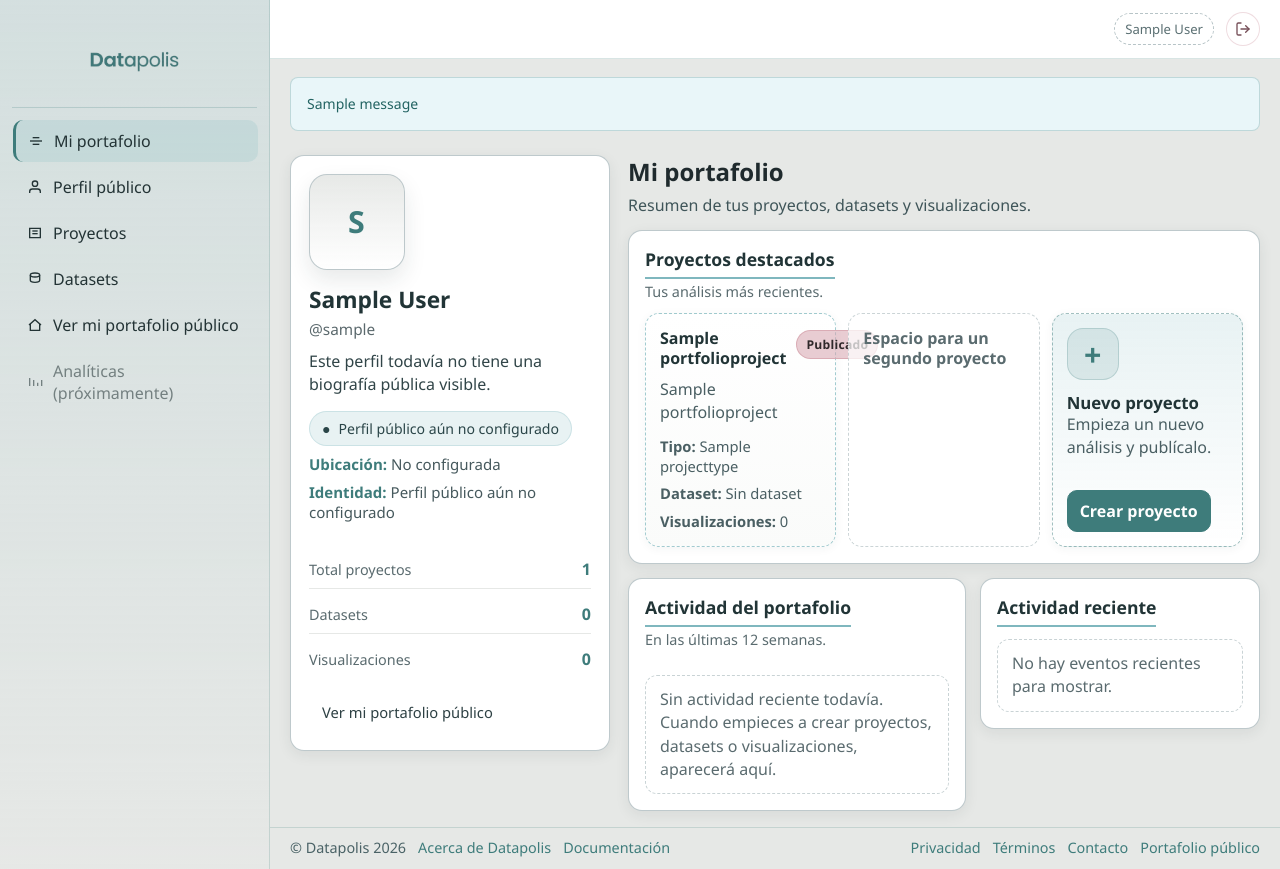
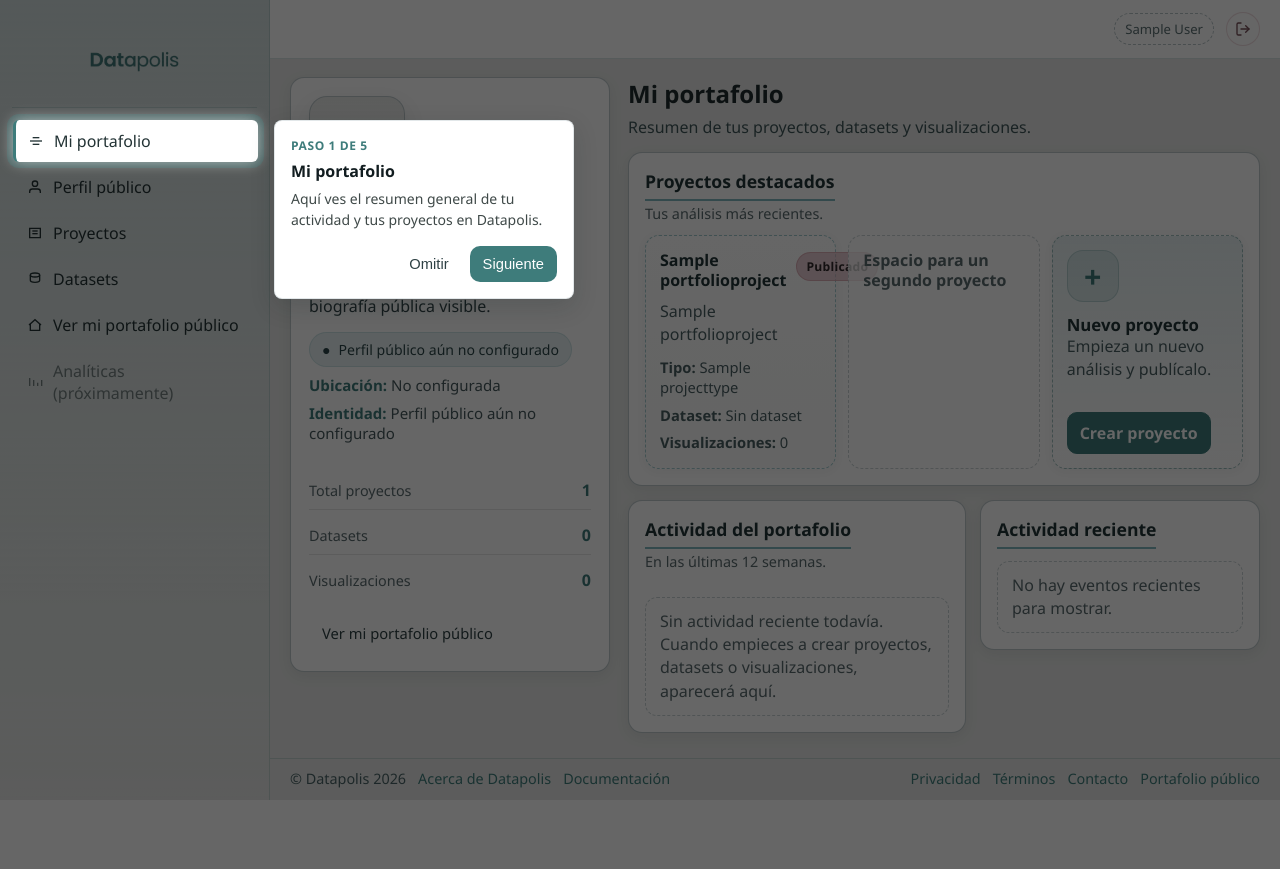
Before and after one commit to jpierre09/datapolis, a Django app: page /dashboard/ in a window 1280 px wide. After the commit the page ends 800 px from the top, so only its background shows below. Run offline with Django 5.2, Linux system fonts and the light colour scheme; a user stored in the database is signed in; tables that the repository leaves empty hold one stand-in row (values such as "Sample post"); one stand-in notice (Sample message) is shown; data that the repository does not hold is empty; some libraries are stand-ins or nearby versions.

Commit message:
Welcome to datapolis tour

```diff
--- a/apps/dashboard/templates/dashboard/base_dashboard.html
+++ b/apps/dashboard/templates/dashboard/base_dashboard.html
@@ -35,15 +35,7 @@
 
         <main class="content">
           <div id="dashboard-subtle-shimmer"></div>
-          {% if messages %}
-            <div class="dashboard-messages">
-              {% for message in messages %}
-                <div class="dashboard-message {% if 'error' in message.tags %}dashboard-message-error{% elif 'warning' in message.tags %}dashboard-message-warning{% else %}dashboard-message-success{% endif %}">
-                  {{ message }}
-                </div>
-              {% endfor %}
-            </div>
-          {% endif %}
+          {% include "dashboard/partials/flash_messages.html" %}
           {% include "dashboard/partials/breadcrumbs.html" %}
           {% block dashboard_content %}{% endblock %}
         </main>
@@ -104,5 +96,7 @@
         }, 200);
       });
     </script>
+
+    {% include "dashboard/partials/welcome_tour.html" %}
   </body>
 </html>
--- /dev/null
+++ b/apps/dashboard/templates/dashboard/partials/flash_messages.html
@@ -0,0 +1,55 @@
+{% if messages %}
+  <div class="dashboard-flash-stack">
+    {% for message in messages %}
+      <div class="dashboard-flash dashboard-flash-{% if 'error' in message.tags %}error{% elif 'warning' in message.tags %}warning{% elif 'info' in message.tags or 'debug' in message.tags %}info{% else %}success{% endif %}">
+        <div class="dashboard-flash-icon">
+          {% if 'error' in message.tags %}
+            <svg width="20" height="20" viewBox="0 0 24 24" fill="none" stroke="currentColor" stroke-width="2" stroke-linecap="round" stroke-linejoin="round"><circle cx="12" cy="12" r="10"/><line x1="12" y1="8" x2="12" y2="12"/><line x1="12" y1="16" x2="12.01" y2="16"/></svg>
+          {% elif 'warning' in message.tags %}
+            <svg width="20" height="20" viewBox="0 0 24 24" fill="none" stroke="currentColor" stroke-width="2" stroke-linecap="round" stroke-linejoin="round"><path d="M10.29 3.86 1.82 18a2 2 0 0 0 1.71 3h16.94a2 2 0 0 0 1.71-3L13.71 3.86a2 2 0 0 0-3.42 0Z"/><line x1="12" y1="9" x2="12" y2="13"/><line x1="12" y1="17" x2="12.01" y2="17"/></svg>
+          {% elif 'info' in message.tags or 'debug' in message.tags %}
+            <svg width="20" height="20" viewBox="0 0 24 24" fill="none" stroke="currentColor" stroke-width="2" stroke-linecap="round" stroke-linejoin="round"><circle cx="12" cy="12" r="10"/><line x1="12" y1="16" x2="12" y2="12"/><line x1="12" y1="8" x2="12.01" y2="8"/></svg>
+          {% else %}
+            <svg width="20" height="20" viewBox="0 0 24 24" fill="none" stroke="currentColor" stroke-width="2" stroke-linecap="round" stroke-linejoin="round"><path d="M22 11.08V12a10 10 0 1 1-5.93-9.14"/><polyline points="22 4 12 14.01 9 11.01"/></svg>
+          {% endif %}
+        </div>
+        <div class="dashboard-flash-body">
+          <h4 class="dashboard-flash-title">
+            {% if 'error' in message.tags %}Error
+            {% elif 'warning' in message.tags %}Advertencia
+            {% elif 'info' in message.tags or 'debug' in message.tags %}Información
+            {% else %}Éxito{% endif %}
+          </h4>
+          <p class="dashboard-flash-text">{{ message }}</p>
+        </div>
+        <button type="button" class="dashboard-flash-close" aria-label="Descartar mensaje">
+          <svg width="16" height="16" viewBox="0 0 24 24" fill="none" stroke="currentColor" stroke-width="2" stroke-linecap="round" stroke-linejoin="round"><line x1="18" y1="6" x2="6" y2="18"/><line x1="6" y1="6" x2="18" y2="18"/></svg>
+        </button>
+      </div>
+    {% endfor %}
+  </div>
+  <script>
+    (function () {
+      function dismiss(toast) {
+        if (!toast || toast.dataset.dismissed) return;
+        toast.dataset.dismissed = 'true';
+        toast.classList.add('dashboard-flash-out');
+        setTimeout(function () {
+          toast.remove();
+        }, 300);
+      }
+
+      document.querySelectorAll('.dashboard-flash').forEach(function (toast) {
+        var closeBtn = toast.querySelector('.dashboard-flash-close');
+        if (closeBtn) {
+          closeBtn.addEventListener('click', function () {
+            dismiss(toast);
+          });
+        }
+        setTimeout(function () {
+          dismiss(toast);
+        }, 4000);
+      });
+    })();
+  </script>
+{% endif %}
--- a/apps/dashboard/templates/dashboard/partials/sidebar.html
+++ b/apps/dashboard/templates/dashboard/partials/sidebar.html
@@ -8,24 +8,24 @@
     </div>
   </div>
   <nav>
-    <a href="{% url 'dashboard:overview' %}" class="{% if dashboard_section == 'overview' %}active{% endif %}">
+    <a href="{% url 'dashboard:overview' %}" data-tour="overview" class="{% if dashboard_section == 'overview' %}active{% endif %}">
       <svg class="sidebar-link-icon" viewBox="0 0 24 24" fill="none" stroke="currentColor" stroke-width="2" aria-hidden="true"><path d="M3 12h18"/><path d="M7 7h10"/><path d="M7 17h10"/></svg>
       Mi portafolio
     </a>
-    <a href="{% url 'dashboard:profile_edit' %}" class="{% if dashboard_section == 'profile' %}active{% endif %}">
+    <a href="{% url 'dashboard:profile_edit' %}" data-tour="profile" class="{% if dashboard_section == 'profile' %}active{% endif %}">
       <svg class="sidebar-link-icon" viewBox="0 0 24 24" fill="none" stroke="currentColor" stroke-width="2" aria-hidden="true"><path d="M20 21v-2a4 4 0 0 0-4-4H8a4 4 0 0 0-4 4v2"/><circle cx="12" cy="7" r="4"/></svg>
       Perfil público
     </a>
-    <a href="{% url 'dashboard:project_list' %}" class="{% if dashboard_section == 'projects' %}active{% endif %}">
+    <a href="{% url 'dashboard:project_list' %}" data-tour="projects" class="{% if dashboard_section == 'projects' %}active{% endif %}">
       <svg class="sidebar-link-icon" viewBox="0 0 24 24" fill="none" stroke="currentColor" stroke-width="2" aria-hidden="true"><path d="M4 5h16v14H4z"/><path d="M8 9h8"/><path d="M8 13h8"/></svg>
       Proyectos
     </a>
-    <a href="{% url 'dashboard:dataset_list' %}" class="{% if dashboard_section == 'datasets' %}active{% endif %}">
+    <a href="{% url 'dashboard:dataset_list' %}" data-tour="datasets" class="{% if dashboard_section == 'datasets' %}active{% endif %}">
       <svg class="sidebar-link-icon" viewBox="0 0 24 24" fill="none" stroke="currentColor" stroke-width="2" aria-hidden="true"><ellipse cx="12" cy="6" rx="7" ry="3"/><path d="M5 6v8c0 1.7 3.1 3 7 3s7-1.3 7-3V6"/></svg>
       Datasets
     </a>
 {% if request.user.public_profile.slug %}
-  <a href="{% url 'public_profile_detail' request.user.public_profile.slug %}" target="_blank" rel="noopener noreferrer">
+  <a href="{% url 'public_profile_detail' request.user.public_profile.slug %}" data-tour="public" target="_blank" rel="noopener noreferrer">
     <svg class="sidebar-link-icon" viewBox="0 0 24 24" fill="none" stroke="currentColor" stroke-width="2" aria-hidden="true">
       <path d="M3 12l9-8 9 8"/>
       <path d="M5 10v10h14V10"/>
@@ -33,7 +33,7 @@
     Ver mi portafolio público
   </a>
 {% else %}
-  <a href="{% url 'portfolio_projects:project_list' %}" target="_blank" rel="noopener noreferrer">
+  <a href="{% url 'portfolio_projects:project_list' %}" data-tour="public" target="_blank" rel="noopener noreferrer">
     <svg class="sidebar-link-icon" viewBox="0 0 24 24" fill="none" stroke="currentColor" stroke-width="2" aria-hidden="true">
       <path d="M3 12l9-8 9 8"/>
       <path d="M5 10v10h14V10"/>
--- /dev/null
+++ b/apps/dashboard/templates/dashboard/partials/welcome_tour.html
@@ -0,0 +1,141 @@
+<div id="dashboard-tour-overlay" class="dashboard-tour-overlay"></div>
+<div id="dashboard-tour-tooltip" class="dashboard-tour-tooltip">
+  <span class="dashboard-tour-step-label"></span>
+  <h4 class="dashboard-tour-title"></h4>
+  <p class="dashboard-tour-text"></p>
+  <div class="dashboard-tour-actions">
+    <button type="button" id="dashboard-tour-skip" class="dashboard-button-secondary">Omitir</button>
+    <button type="button" id="dashboard-tour-next" class="dashboard-button-primary">Siguiente</button>
+  </div>
+</div>
+
+<script>
+  (function () {
+    var STORAGE_KEY = 'datapolisDashboardTourSeen';
+    if (sessionStorage.getItem(STORAGE_KEY)) {
+      return;
+    }
+
+    var steps = [
+      { selector: '[data-tour="overview"]', title: 'Mi portafolio', text: 'Aquí ves el resumen general de tu actividad y tus proyectos en Datapolis.' },
+      { selector: '[data-tour="profile"]', title: 'Perfil público', text: 'Edita los datos de tu perfil analítico que se muestran en tu portafolio público.' },
+      { selector: '[data-tour="projects"]', title: 'Proyectos', text: 'Gestiona la creación, edición y publicación de tus proyectos.' },
+      { selector: '[data-tour="datasets"]', title: 'Datasets', text: 'Carga y procesa las fuentes de datos que alimentan tus visualizaciones.' },
+      { selector: '[data-tour="public"]', title: 'Ver mi portafolio público', text: 'Visualiza el resultado final tal como lo verán tus visitantes.' }
+    ];
+
+    var MOBILE_BREAKPOINT = 768;
+    var currentStep = 0;
+    var overlay = document.getElementById('dashboard-tour-overlay');
+    var tooltip = document.getElementById('dashboard-tour-tooltip');
+    var stepLabel = tooltip.querySelector('.dashboard-tour-step-label');
+    var titleEl = tooltip.querySelector('.dashboard-tour-title');
+    var textEl = tooltip.querySelector('.dashboard-tour-text');
+    var nextBtn = document.getElementById('dashboard-tour-next');
+    var skipBtn = document.getElementById('dashboard-tour-skip');
+    var layout = document.querySelector('.layout');
+    var menuToggle = document.getElementById('menu-toggle');
+    var spotlighted = null;
+
+    function isMobile() {
+      return window.innerWidth < MOBILE_BREAKPOINT;
+    }
+
+    function ensureSidebarOpen() {
+      if (isMobile() && layout && !layout.classList.contains('sidebar-open')) {
+        if (menuToggle) {
+          menuToggle.click();
+        } else {
+          layout.classList.add('sidebar-open');
+        }
+      }
+    }
+
+    function clearSpotlight() {
+      if (spotlighted) {
+        spotlighted.classList.remove('tour-highlight');
+        spotlighted = null;
+      }
+    }
+
+    function positionTooltip(target) {
+      if (isMobile()) {
+        tooltip.style.top = '50%';
+        tooltip.style.left = '50%';
+        tooltip.style.transform = 'translate(-50%, -50%)';
+        return;
+      }
+
+      var rect = target.getBoundingClientRect();
+      var tooltipTop = rect.top;
+      var tooltipLeft = rect.right + 16;
+
+      if (tooltipLeft + 320 > window.innerWidth) {
+        tooltipLeft = rect.left;
+        tooltipTop = rect.bottom + 12;
+      }
+
+      tooltip.style.transform = 'none';
+      tooltip.style.top = Math.max(16, tooltipTop) + 'px';
+      tooltip.style.left = tooltipLeft + 'px';
+    }
+
+    function renderStep() {
+      var step = steps[currentStep];
+      var target = document.querySelector(step.selector);
+
+      if (!target) {
+        goNext();
+        return;
+      }
+
+      ensureSidebarOpen();
+      clearSpotlight();
+      target.classList.add('tour-highlight');
+      spotlighted = target;
+
+      stepLabel.textContent = 'Paso ' + (currentStep + 1) + ' de ' + steps.length;
+      titleEl.textContent = step.title;
+      textEl.textContent = step.text;
+      nextBtn.textContent = currentStep === steps.length - 1 ? 'Finalizar' : 'Siguiente';
+
+      positionTooltip(target);
+    }
+
+    function goNext() {
+      currentStep += 1;
+      if (currentStep >= steps.length) {
+        endTour();
+        return;
+      }
+      renderStep();
+    }
+
+    function endTour() {
+      clearSpotlight();
+      overlay.classList.remove('dashboard-tour-overlay-visible');
+      tooltip.classList.remove('dashboard-tour-tooltip-visible');
+      sessionStorage.setItem(STORAGE_KEY, 'true');
+      setTimeout(function () {
+        overlay.remove();
+        tooltip.remove();
+      }, 300);
+    }
+
+    nextBtn.addEventListener('click', goNext);
+    skipBtn.addEventListener('click', endTour);
+    window.addEventListener('resize', function () {
+      if (spotlighted) {
+        positionTooltip(spotlighted);
+      }
+    });
+
+    requestAnimationFrame(function () {
+      if (!isMobile()) {
+        overlay.classList.add('dashboard-tour-overlay-visible');
+      }
+      tooltip.classList.add('dashboard-tour-tooltip-visible');
+      renderStep();
+    });
+  })();
+</script>
--- a/apps/dashboard/views.py
+++ b/apps/dashboard/views.py
@@ -390,6 +390,7 @@ def project_detail(request, slug):
     if request.method == "POST" and request.POST.get("action") == "publish_project" and project_publish_checklist["all_ready"]:
         project.status = PortfolioProject.Status.PUBLISHED
         project.save(update_fields=["status", "updated_at"])
+        messages.success(request, f"El proyecto {project.title} ha sido publicado exitosamente.")
         return redirect("dashboard:project_detail", slug=project.slug)
 
     main_dataset = project.project_data_sources[0] if project.project_data_sources else None
@@ -772,6 +773,7 @@ def visualization_create(request, project_slug, dataset_id):
                     pass
                 else:
                     visualization.save()
+                    messages.success(request, f"La visualización {visualization.title} ha sido creada exitosamente.")
                     return redirect("dashboard:project_detail", slug=project.slug)
     else:
         form = VisualizationCreateForm(
@@ -837,6 +839,7 @@ def visualization_edit(request, project_slug, visualization_id):
                     pass
                 else:
                     updated_visualization.save()
+                    messages.success(request, f"La visualización {updated_visualization.title} ha sido actualizada exitosamente.")
                     return redirect("dashboard:project_detail", slug=project.slug)
     else:
         form = VisualizationCreateForm(
--- a/static/dashboard/css/dashboard.css
+++ b/static/dashboard/css/dashboard.css
@@ -1917,35 +1917,176 @@ body.dashboard-preview-modal-open {
 }
 
 /* Dashboard Messages System */
-.dashboard-messages {
-  margin-bottom: 24px;
-}
-
-.dashboard-message {
-  margin-bottom: 12px;
+.dashboard-flash-stack {
+  position: fixed;
+  top: 20px;
+  right: 20px;
+  z-index: 9999;
+  display: flex;
+  flex-direction: column;
+  gap: 12px;
+  width: 360px;
+  max-width: calc(100vw - 40px);
+}
+
+.dashboard-flash {
+  display: flex;
+  align-items: flex-start;
+  gap: 16px;
   padding: 16px;
   border-radius: 8px;
+  background: #ffffff;
+  border: 1px solid rgba(183, 196, 199, 0.4);
+  box-shadow: 0 8px 24px rgba(18, 29, 32, 0.12);
+  animation: dashboard-flash-in 0.4s cubic-bezier(0.16, 1, 0.3, 1) forwards;
+}
+
+.dashboard-flash.dashboard-flash-out {
+  animation: dashboard-flash-out 0.3s cubic-bezier(0.16, 1, 0.3, 1) forwards;
+}
+
+@keyframes dashboard-flash-in {
+  from {
+    opacity: 0;
+    transform: translateX(100%);
+  }
+  to {
+    opacity: 1;
+    transform: translateX(0);
+  }
+}
+
+@keyframes dashboard-flash-out {
+  from {
+    opacity: 1;
+    transform: translateX(0);
+  }
+  to {
+    opacity: 0;
+    transform: translateX(100%);
+  }
+}
+
+.dashboard-flash-icon {
+  display: flex;
+  align-items: center;
+  justify-content: center;
+  width: 40px;
+  height: 40px;
+  flex-shrink: 0;
+  border-radius: 999px;
+}
+
+.dashboard-flash-body {
+  flex: 1;
+}
+
+.dashboard-flash-title {
+  margin: 0;
+  font-size: 15px;
+  font-weight: 600;
+  line-height: 1.3;
+}
+
+.dashboard-flash-text {
+  margin: 4px 0 0;
   font-size: 14px;
   line-height: 1.45;
-  border: 1px solid rgba(191, 200, 199, 0.3);
-}
-
-.dashboard-message-success {
-  background-color: #e9f6f9;
-  color: #226362;
-  border-color: rgba(62, 124, 123, 0.25);
-}
-
-.dashboard-message-warning {
-  background-color: #ffd9e0;
-  color: #764f58;
-  border-color: rgba(216, 167, 177, 0.55);
-}
-
-.dashboard-message-error {
-  background-color: #ffdad6;
+  color: #3f4948;
+}
+
+.dashboard-flash-close {
+  align-self: flex-start;
+  display: inline-flex;
+  align-items: center;
+  justify-content: center;
+  border: none;
+  background: transparent;
+  color: rgba(63, 73, 72, 0.4);
+  cursor: pointer;
+  padding: 2px;
+  transition: color 0.2s ease;
+}
+
+.dashboard-flash-close:hover {
+  color: #121d20;
+}
+
+.dashboard-flash-success {
+  border-color: rgba(62, 124, 123, 0.2);
+}
+
+.dashboard-flash-success .dashboard-flash-icon {
+  background: rgba(62, 124, 123, 0.1);
+  color: #3e7c7b;
+}
+
+.dashboard-flash-success .dashboard-flash-title {
+  color: #3e7c7b;
+}
+
+.dashboard-flash-error {
+  background: #ffdad6;
+  border: 2px solid #ba1a1a;
+}
+
+.dashboard-flash-error .dashboard-flash-icon {
+  background: rgba(186, 26, 26, 0.1);
   color: #ba1a1a;
-  border-color: rgba(186, 26, 26, 0.25);
+}
+
+.dashboard-flash-error .dashboard-flash-title {
+  color: #ba1a1a;
+}
+
+.dashboard-flash-error .dashboard-flash-text {
+  color: #93000a;
+  font-weight: 600;
+}
+
+.dashboard-flash-error .dashboard-flash-close {
+  color: rgba(147, 0, 10, 0.4);
+}
+
+.dashboard-flash-error .dashboard-flash-close:hover {
+  color: #93000a;
+}
+
+.dashboard-flash-warning {
+  background: #fff9eb;
+  border-color: rgba(212, 160, 23, 0.3);
+}
+
+.dashboard-flash-warning .dashboard-flash-icon {
+  background: rgba(212, 160, 23, 0.1);
+  color: #d4a017;
+}
+
+.dashboard-flash-warning .dashboard-flash-title,
+.dashboard-flash-warning .dashboard-flash-text {
+  color: #856404;
+}
+
+.dashboard-flash-warning .dashboard-flash-close {
+  color: rgba(133, 100, 4, 0.4);
+}
+
+.dashboard-flash-warning .dashboard-flash-close:hover {
+  color: #856404;
+}
+
+.dashboard-flash-info {
+  background: rgba(216, 229, 232, 0.5);
+  border-color: rgba(191, 200, 199, 0.5);
+}
+
+.dashboard-flash-info .dashboard-flash-icon {
+  background: rgba(255, 255, 255, 0.6);
+  color: #3f4948;
+}
+
+.dashboard-flash-info .dashboard-flash-title {
+  color: #3f4948;
 }
 
 /* Skeleton Loaders System */
@@ -2059,3 +2200,90 @@ body.dashboard-preview-modal-open {
   background: linear-gradient(90deg, rgba(255, 255, 255, 0) 0%, rgba(255, 255, 255, 0.45) 50%, rgba(255, 255, 255, 0) 100%);
   animation: dashboard-subtle-shimmer-sweep 1.5s ease-in-out infinite;
 }
+
+/* Tour guiado de onboarding */
+.dashboard-tour-overlay {
+  position: fixed;
+  inset: 0;
+  z-index: 9999;
+  background-color: rgba(0, 0, 0, 0.6);
+  opacity: 0;
+  transition: opacity 0.3s ease;
+  pointer-events: none;
+}
+
+.dashboard-tour-overlay-visible {
+  opacity: 1;
+}
+
+.tour-highlight {
+  position: relative !important;
+  z-index: 100000 !important;
+  background-color: #ffffff !important;
+  box-shadow: 0 0 15px rgba(255, 255, 255, 0.6), 0 0 0 6px rgba(62, 124, 123, 0.35) !important;
+  border-radius: 6px !important;
+  transition: all 0.3s ease !important;
+}
+
+@media (max-width: 768px) {
+  .tour-highlight {
+    box-shadow: 0 0 0 9999px rgba(0, 0, 0, 0.6) !important;
+  }
+}
+
+.dashboard-tour-tooltip {
+  position: fixed;
+  z-index: 200000;
+  width: 300px;
+  background: #ffffff;
+  border: 1px solid rgba(183, 196, 199, 0.4);
+  border-radius: 8px;
+  padding: 16px;
+  box-shadow: 0 8px 24px rgba(18, 29, 32, 0.16);
+  opacity: 0;
+  transform: translateY(8px);
+  transition: all 0.3s ease;
+  pointer-events: none;
+}
+
+.dashboard-tour-tooltip-visible {
+  opacity: 1;
+  transform: translateY(0);
+  pointer-events: auto;
+}
+
+@media (max-width: 768px) {
+  .dashboard-tour-tooltip {
+    width: 90vw;
+    max-width: 320px;
+  }
+}
+
+.dashboard-tour-step-label {
+  display: block;
+  font-size: 12px;
+  font-weight: 600;
+  letter-spacing: 0.05em;
+  text-transform: uppercase;
+  color: #3e7c7b;
+  margin-bottom: 6px;
+}
+
+.dashboard-tour-title {
+  margin: 0;
+  font-size: 16px;
+  color: #121d20;
+}
+
+.dashboard-tour-text {
+  margin: 6px 0 16px;
+  font-size: 14px;
+  line-height: 1.5;
+  color: #3f4948;
+}
+
+.dashboard-tour-actions {
+  display: flex;
+  justify-content: flex-end;
+  gap: 8px;
+}
```
Also changed, not shown: CLAUDE.md (+45 -6 lines).
